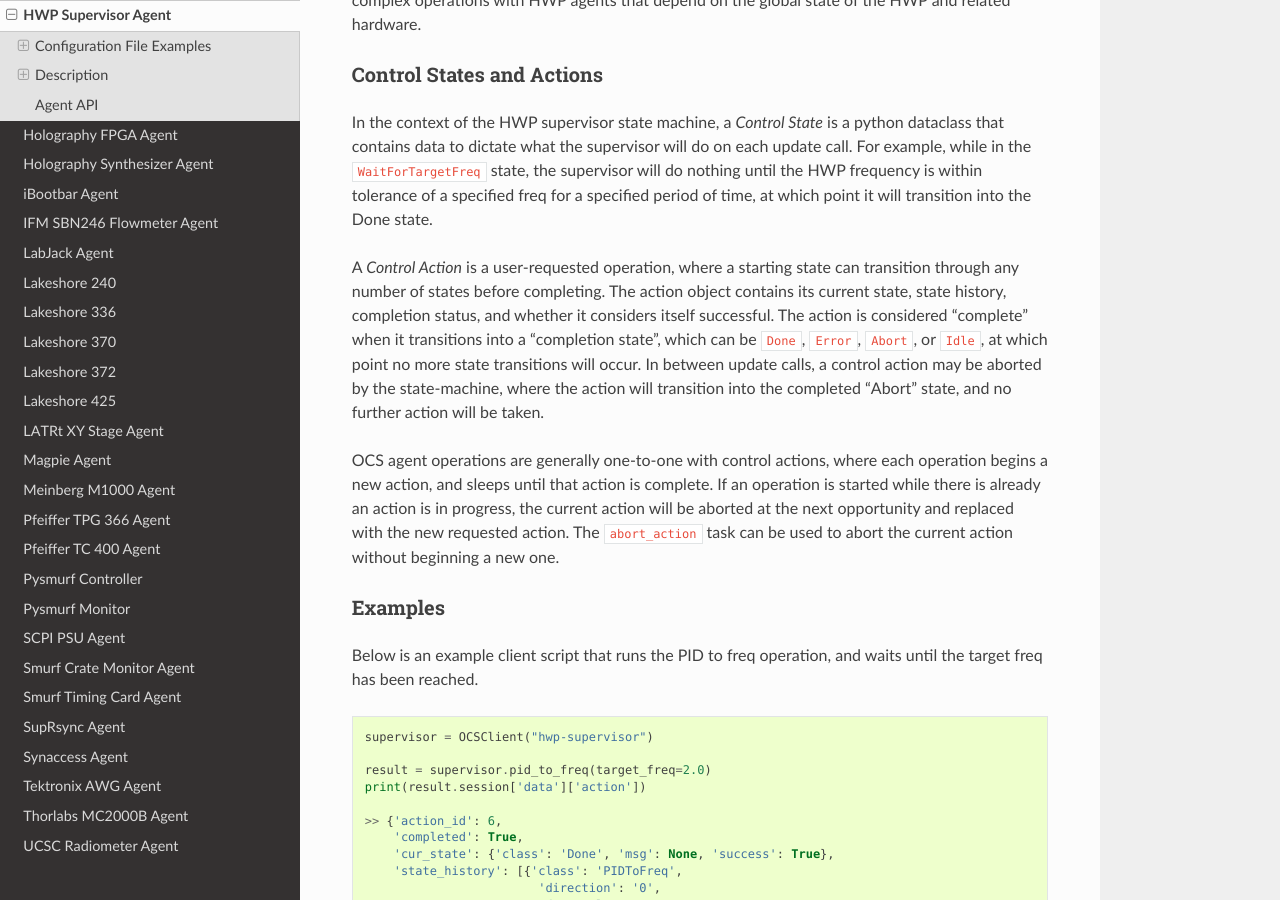
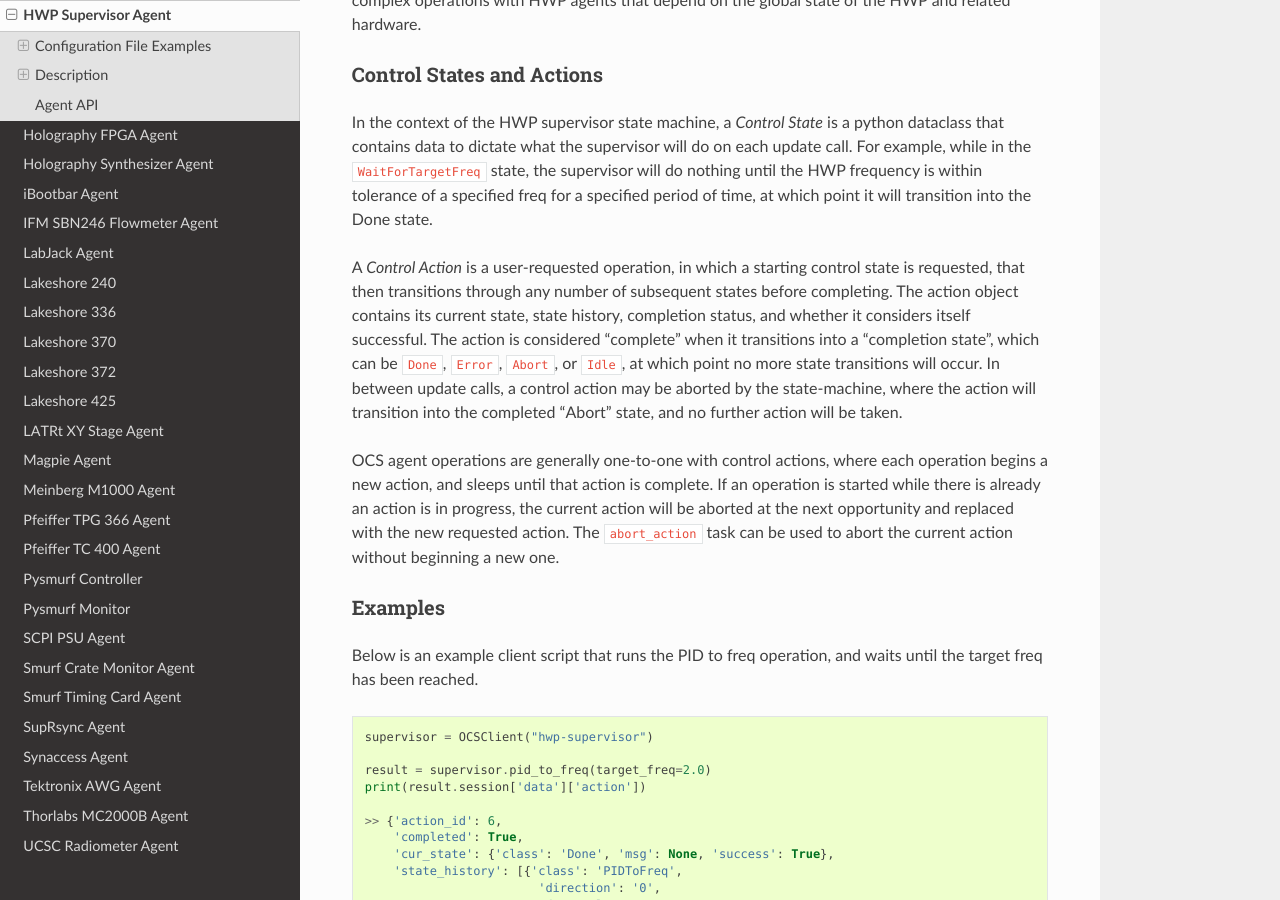
Before and after one commit to simonsobs/socs, a Sphinx documentation site: the page built from docs/agents/hwp_supervisor_agent.rst, in a window 1280 px wide and 900 px high, scrolled down 1466 px. Built offline with Sphinx 7.4.7 and the Read the Docs theme 2.0.0, drawn with Linux system fonts in a browser that asks for light colours.

Commit message:
Addresses Brian's feedback

```diff
--- a/docs/agents/hwp_supervisor_agent.rst
+++ b/docs/agents/hwp_supervisor_agent.rst
@@ -84,15 +84,15 @@ supervisor will do nothing until the HWP frequency is within tolerance of a
 specified freq for a specified period of time, at which point it will transition
 into the Done state.
 
-A *Control Action* is a user-requested operation, where a starting state can
-transition through any number of states before completing. The action object
-contains its current state, state history, completion status, and whether it
-considers itself successful. The action is considered "complete" when it
-transitions into a "completion state", which can be ``Done``, ``Error``,
-``Abort``, or ``Idle``, at which point no more state transitions will occur.
-In between update calls, a control action may be aborted by the state-machine,
-where the action will transition into the completed "Abort" state, and no further
-action will be taken.
+A *Control Action* is a user-requested operation, in which a starting control
+state is requested, that then transitions through any number of subsequent
+states before completing. The action object contains its current state, state
+history, completion status, and whether it considers itself successful. The
+action is considered "complete" when it transitions into a "completion state",
+which can be ``Done``, ``Error``, ``Abort``, or ``Idle``, at which point no more
+state transitions will occur.  In between update calls, a control action may be
+aborted by the state-machine, where the action will transition into the
+completed "Abort" state, and no further action will be taken.
 
 OCS agent operations are generally one-to-one with control actions, where each
 operation begins a new action, and sleeps until that action is complete.
```
Also changed, not shown: 1 other file.
